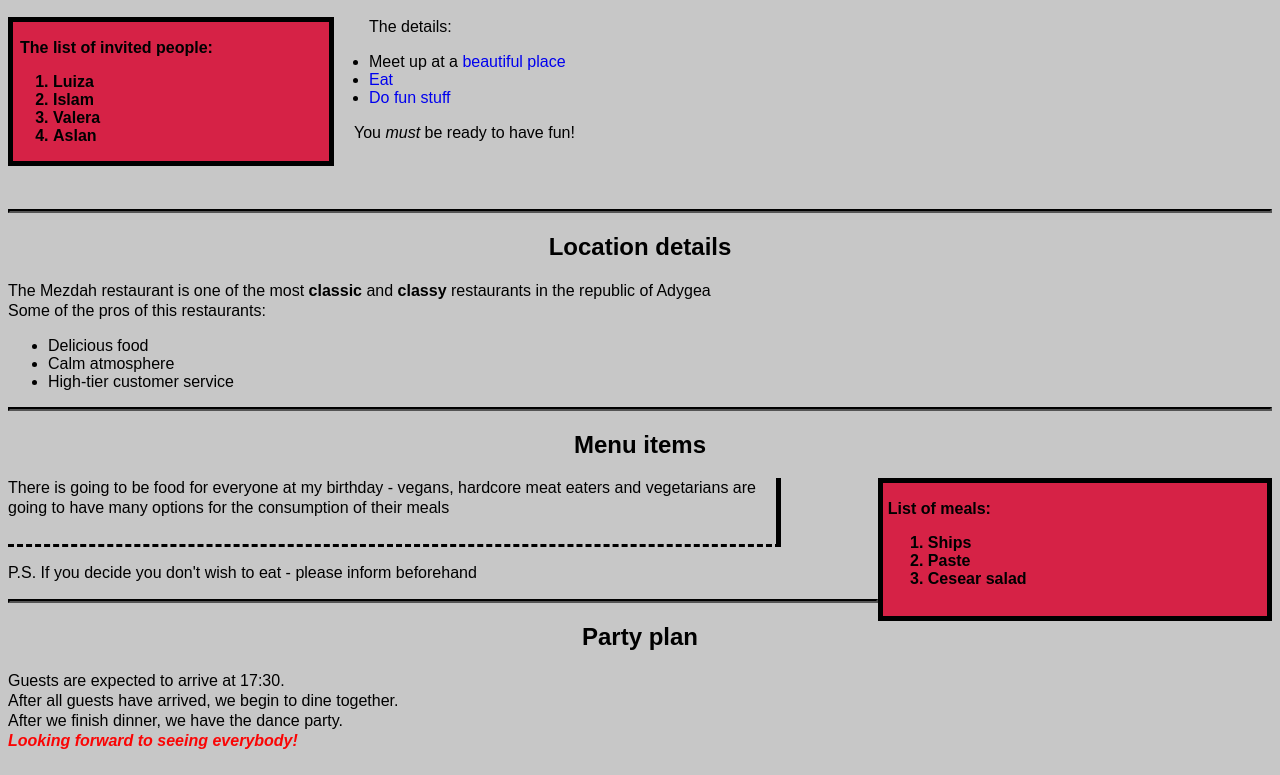
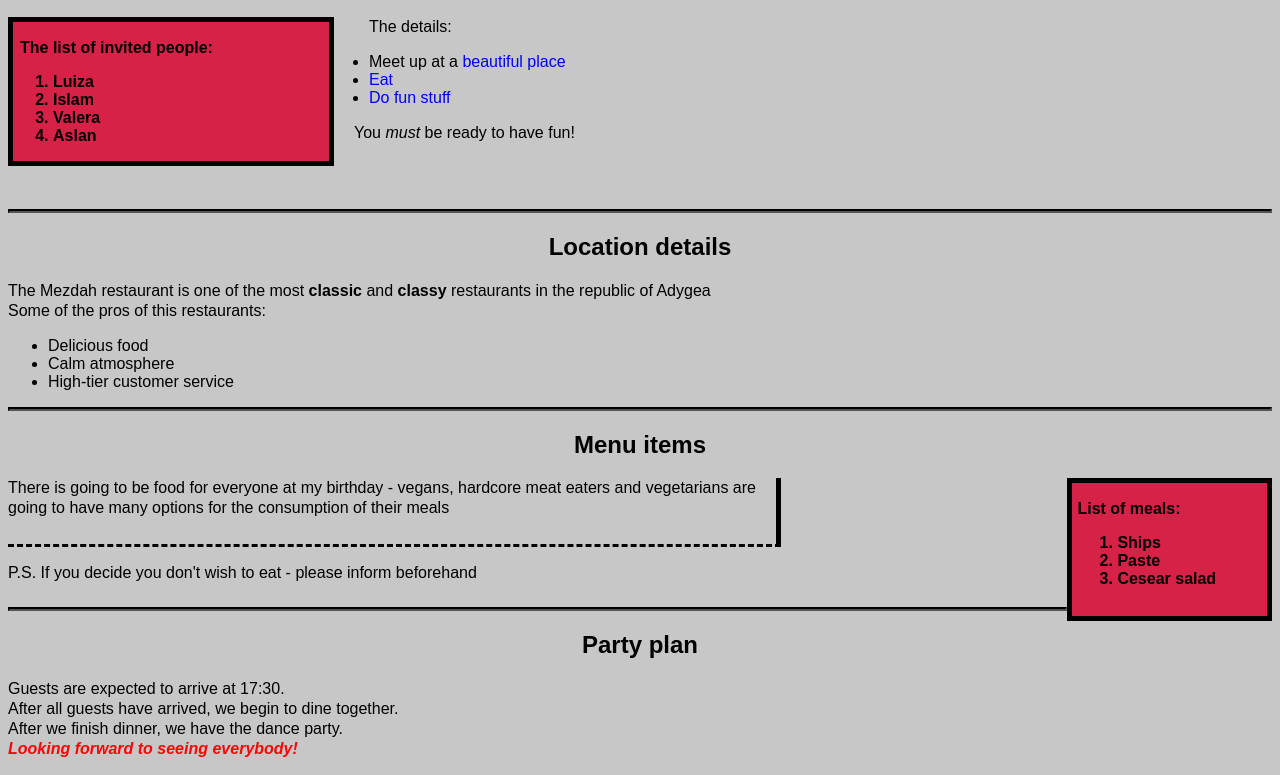
Before and after one commit to KinanKeanuMouki/KinanKeanuMouki.github.io, a plain HTML site: page index.html in a window 1280 px wide. Shown: the part 111-886 px from the top of the page. Drawn offline with Linux system fonts and the light colour scheme.

Commit message:
Update index.html

```diff
--- a/index.html
+++ b/index.html
@@ -2,7 +2,7 @@
 <html>
     <head>
         <meta charset="utf-8">
-        <title>Spin-off of "Project: Event invite"</title>
+        <title>Party Invitation!</title>
         <style>
             body {
                 background-color: rgb(199, 199, 199);
@@ -62,8 +62,9 @@
                 position: relative;
                 border: black solid 5px;
                 height: 133px;
+                top: auto;
                 padding-left: 5px;
-                width: 30%;
+                width: 15%;
                 padding-top: 1.5 ;
                 background-color: rgb(214, 34, 70);
                 font-weight: bold;
@@ -76,6 +77,10 @@
                 color: rgb(250, 5, 5);
                 font-weight: bold;
             }
+            #specific-sentence {
+                margin-bottom: 25px;
+            }
+
         </style>
     </head>
     <body>
@@ -125,7 +130,7 @@
 
         </div>
 
-        <p class="casual-info">P.S. If you decide you don't wish to eat - please inform beforehand</p>
+        <p id="specific-sentence">P.S. If you decide you don't wish to eat - please inform beforehand</p>
         <hr>
         <h2 id="party-plan">Party plan</h2>
         <p class="casual-info"> Guests are expected to arrive at 17:30.<br>After all guests have arrived, we begin to dine together.<br>After we finish dinner, we have the dance party.<br>
```
